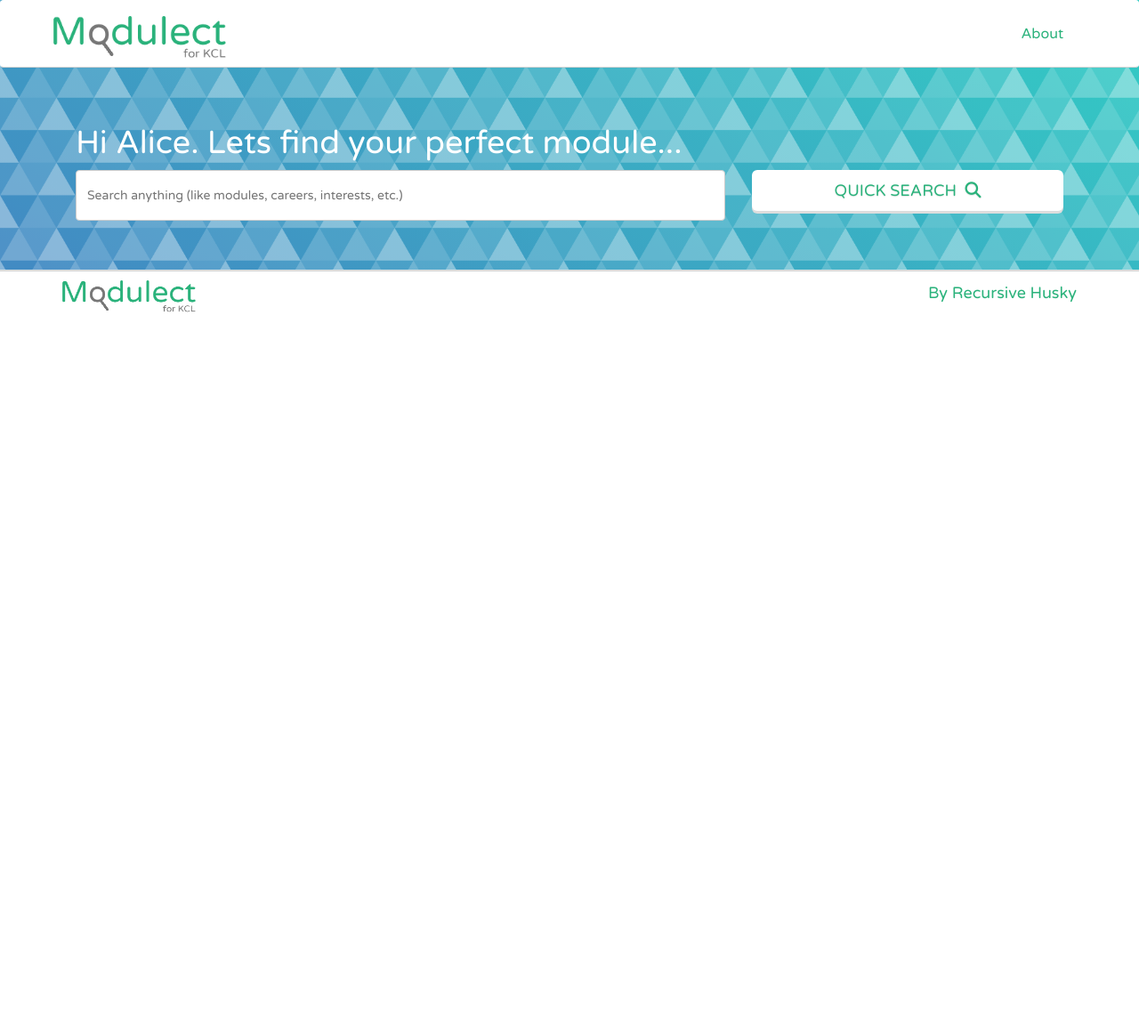
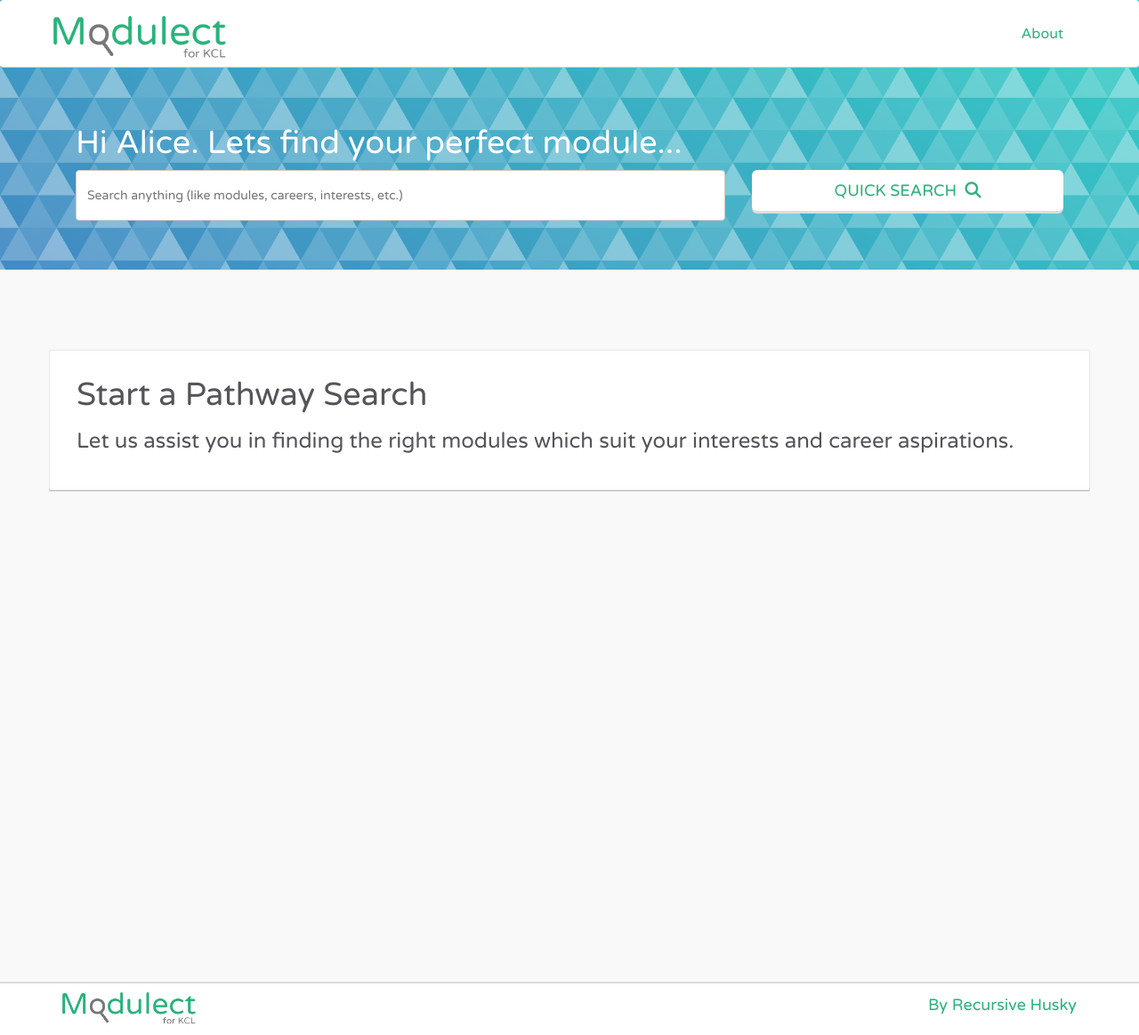
Before and after one commit to haarismemon/modulect, a PHP site: page /search.php in a window 1280 px wide. Shown: the whole page at 89% size. Before the commit the page ends 351 px from the top, so only its background shows below. Run offline with PHP 8.4, Linux system fonts and the light colour scheme; some libraries are stand-ins or nearby versions.

Commit message:
Add php mocking functionality for pathway search

```diff
--- a/1website/search.php
+++ b/1website/search.php
@@ -71,6 +71,47 @@
 		   	</div>
 	   	</div>
 	  </div>
+
+	  <div id="page">
+	  	<div class="container login-card">
+		  		<div class="col-md-12">
+		  			<div class="row">
+			  			<h1>Start a Pathway Search</h1>
+			  			<h3 style="margin-top: 20px">Let us assist you in finding the right modules which suit your interests and career aspirations.</h3>
+			  		</div>
+			  	</div>
+			  	<?php if($login == "true" && $ftLogin == "false") { ?>
+		  		<div class="row" style="margin-top: 20px">
+		  			<div class="col-md-4">
+			 				<div class="form-group">
+		   					<button id='pathwayButton' class="btn btn-lg btn-block" type="submit">Pathway Search&nbsp;&nbsp;<i class="fa fa-search" aria-hidden="true"></i>
+		   					</button>
+		   				</div>
+		   			</div>
+		   		</div>
+		   		<?php }
+            else if($login == "false") {
+            ?>
+            <div class="row" style="margin-top: 20px">
+			  			<div class="col-md-12">
+			  				<h4>In order to fully make use of the Modulect system please Register or Login</h4>
+			  			</div>
+			  		</div>
+			  		<div class="row" style="margin-top: 20px">
+			  			<div class="col-md-4">
+				 				<div class="form-group">
+			   					<button id='pathwayButton' class="btn btn-lg btn-block" type="submit">Login or Register
+			   					</button>
+			   				</div>
+			   			</div>
+		   			</div>
+		   			<?php
+            }
+            ?>
+		   		</div>
+		   	</div>
+		   </div>
+	  </div>
 	  <?php include 'includes/partial-footer.php'; ?>
 	</body>
 </html>
```
